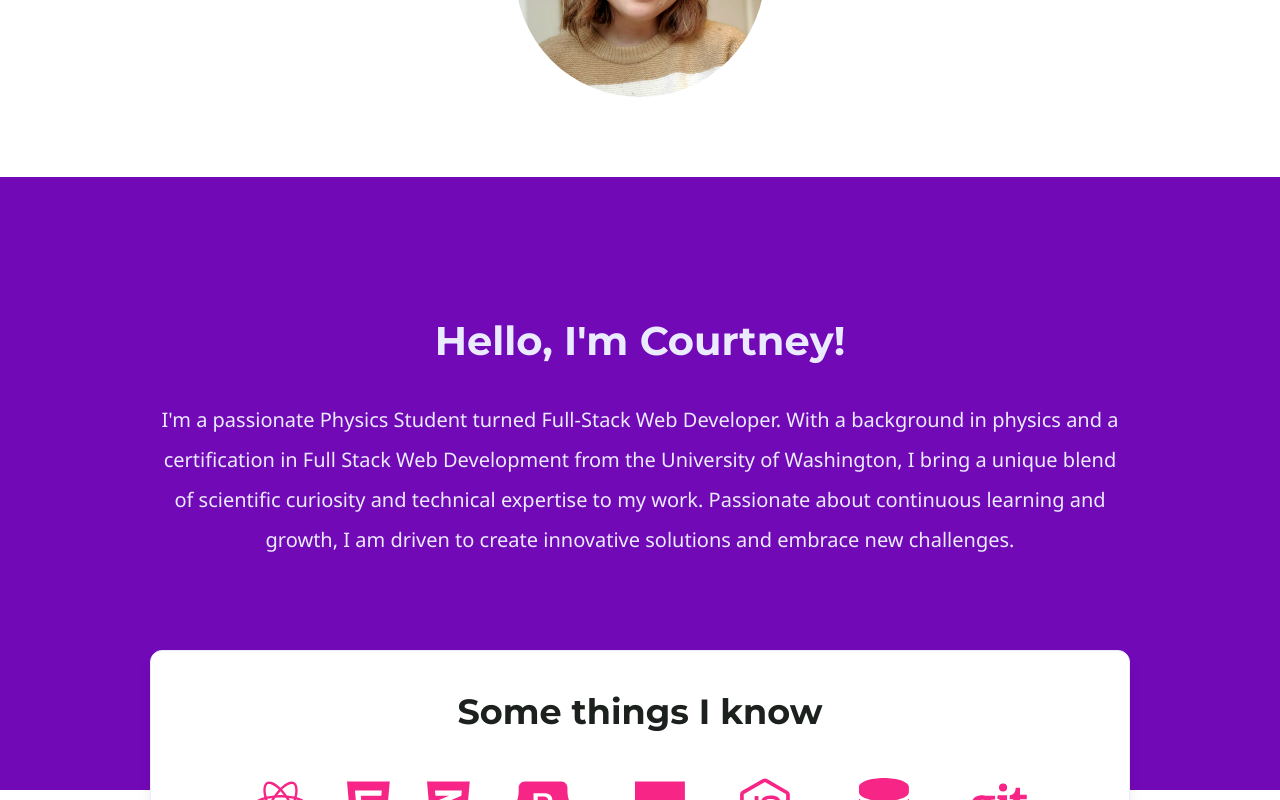
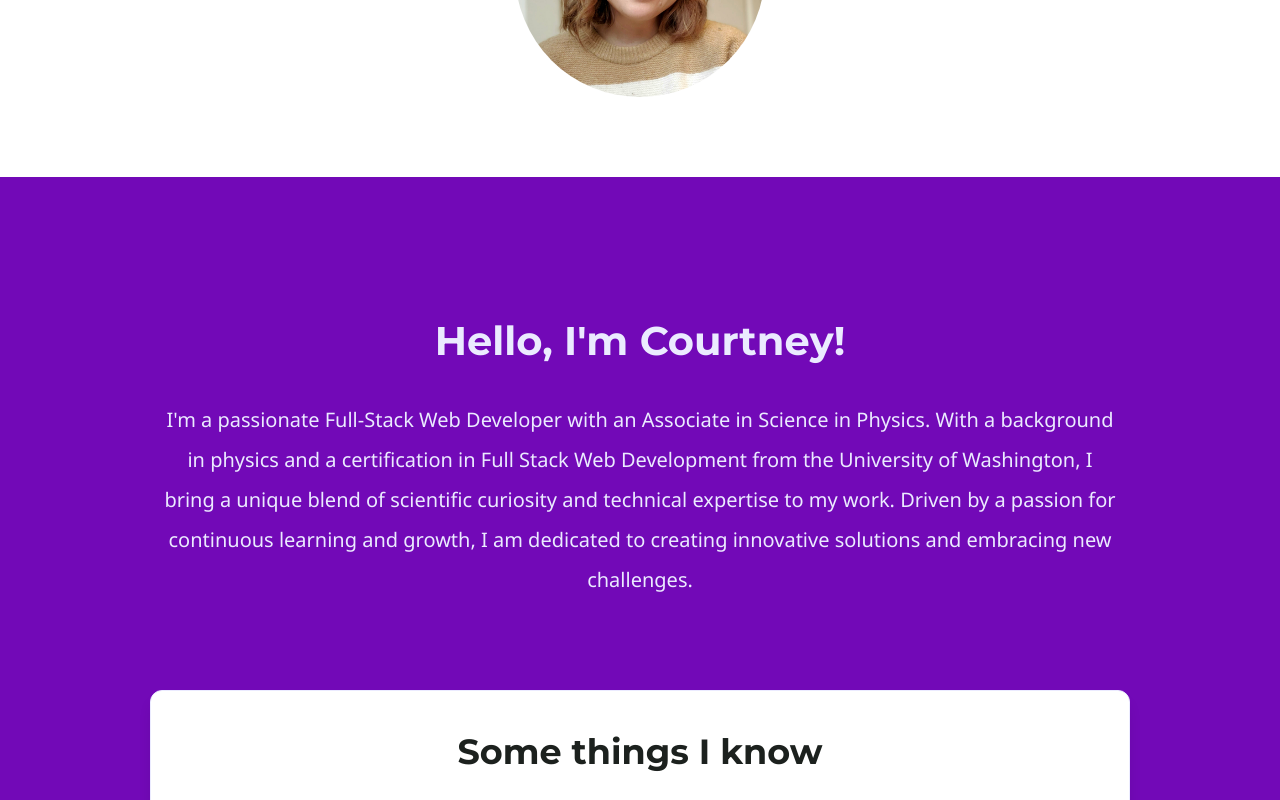
Before and after one commit to struelensc/react-portfolio, a React (Create React App) app: page / in a window 1280 px wide. Shown: the part 450-1250 px from the top of the page. Built offline with nearby package versions, Linux system fonts and the light colour scheme.

Commit message:
Updated about section

```diff
--- a/src/components/sections/About.js
+++ b/src/components/sections/About.js
@@ -9,12 +9,13 @@ export default function About() {
           <div id="aboutContent">
             <h2 className="statement-text pb-5">Hello, I'm Courtney!</h2>
             <p>
-              I'm a passionate Physics Student turned Full-Stack Web Developer.
-              With a background in physics and a certification in Full Stack Web
-              Development from the University of Washington, I bring a unique
-              blend of scientific curiosity and technical expertise to my work.
-              Passionate about continuous learning and growth, I am driven to
-              create innovative solutions and embrace new challenges.
+              I'm a passionate Full-Stack Web Developer with an Associate in
+              Science in Physics. With a background in physics and a
+              certification in Full Stack Web Development from the University of
+              Washington, I bring a unique blend of scientific curiosity and
+              technical expertise to my work. Driven by a passion for continuous
+              learning and growth, I am dedicated to creating innovative
+              solutions and embracing new challenges.
             </p>
           </div>
         </div>
```
